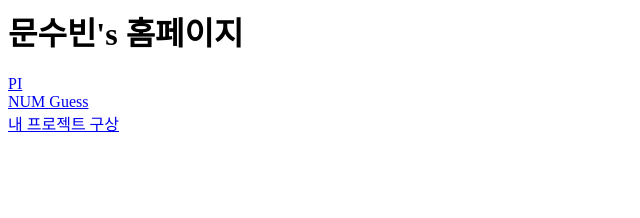
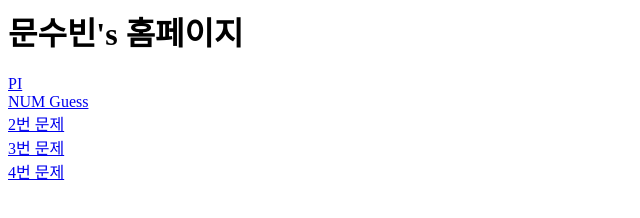
Before and after one commit to mooooongss/disc2022, a plain HTML site: page index.html in a window 1280 px wide. Shown: the whole page, without its empty margins (0-640 px from the left). Drawn offline with Linux system fonts and the light colour scheme.

Commit message:
Update index.html

```diff
--- a/index.html
+++ b/index.html
@@ -7,6 +7,8 @@
   <h1>문수빈's 홈페이지</h1>
   <a href = "pi.html">PI</a><br/>
   <a href = "numguess4.html">NUM Guess</a><br/>
-  <a href = "22.07.06.html">내 프로젝트 구상</a><br/>
+  <a href = "midterm/2.html">2번 문제</a><br/>
+  <a href = "midterm/3.html">3번 문제</a><br/>
+  <a href = "midterm/4.html">4번 문제</a><br/>
   </body>
 </html>
```
